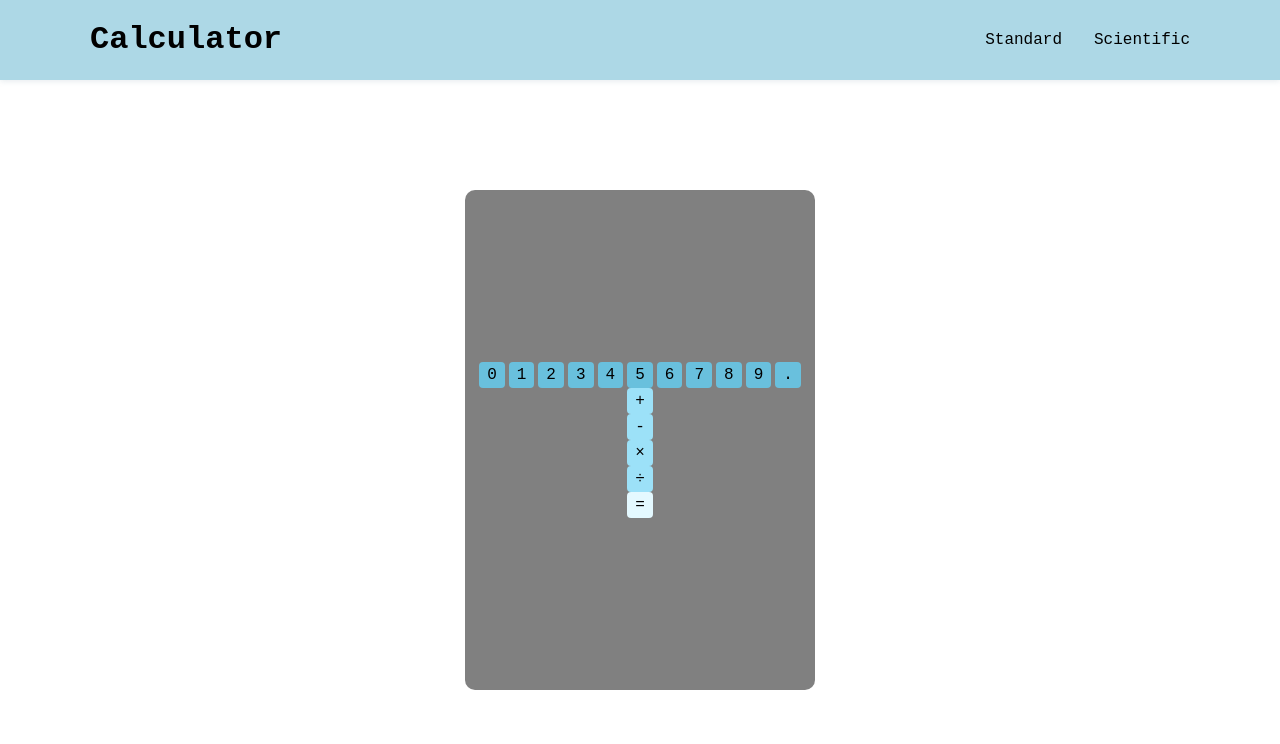
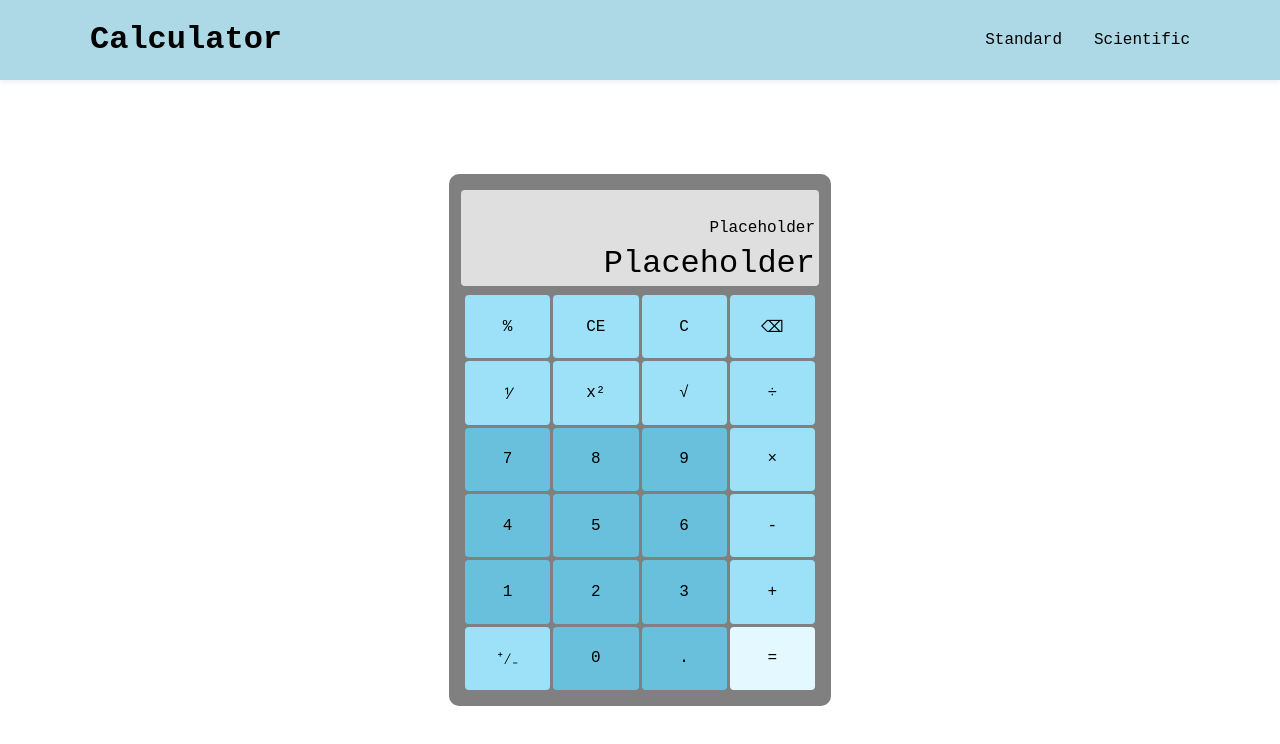
Before and after one commit to Blastose/calculator, a plain HTML site: page index.html in a window 1280 px wide. Drawn offline with Linux system fonts and the light colour scheme.

Commit message:
Adjust layout to typical calculator UI

```diff
--- a/index.html
+++ b/index.html
@@ -22,27 +22,47 @@
     <div class="calculator">
       <div class="calculator-base">
         <div class="calculator-display">
+          <div class="calculator-display-top">Placeholder</div>
+          <div class="calculator-display-bottom">Placeholder</div>
+        </div>
 
+        <div class="calculator-input">
+          <div class="row">
+            <div class="operator-key" data-value="%">%</div>
+            <div class="operator-key" data-value="CE">CE</div>
+            <div class="operator-key" data-value="C">C</div>
+            <div class="operator-key" data-value="⌫">⌫</div>
           </div>
-        <div class="calculator-keys">
-          <div class="calc-key" data-value="0">0</div>
+          <div class="row">
+            <div class="operator-key" data-value="⅟">⅟</div>
+            <div class="operator-key" data-value="x²">x²</div>
+            <div class="operator-key" data-value="√">√</div>
+            <div class="operator-key" data-value="÷">÷</div>
+          </div>
+          <div class="row">
+            <div class="calc-key" data-value="7">7</div>
+            <div class="calc-key" data-value="8">8</div>
+            <div class="calc-key" data-value="9">9</div>
+            <div class="operator-key" data-value="×">×</div>
+          </div>
+          <div class="row">
+            <div class="calc-key" data-value="4">4</div>
+            <div class="calc-key" data-value="5">5</div>
+            <div class="calc-key" data-value="6">6</div>
+            <div class="operator-key" data-value="-">-</div>
+          </div>
+          <div class="row">
             <div class="calc-key" data-value="1">1</div>
             <div class="calc-key" data-value="2">2</div>
             <div class="calc-key" data-value="3">3</div>
-          <div class="calc-key" data-value="4">4</div>
-          <div class="calc-key" data-value="5">5</div>
-          <div class="calc-key" data-value="6">6</div>
-          <div class="calc-key" data-value="7">7</div>
-          <div class="calc-key" data-value="8">8</div>
-          <div class="calc-key" data-value="9">9</div>
+            <div class="operator-key" data-value="+">+</div>
+          </div>
+          <div class="row">
+            <div class="operator-key" data-value="⁺∕₋">⁺∕₋</div>
+            <div class="calc-key" data-value="0">0</div>
             <div class="calc-key" data-value=".">.</div>
+            <div class="equals-key" data-value="=">=</div>
           </div>
-        <div class="operators">
-          <div class="operator-key" data-value="+">+</div>
-          <div class="operator-key" data-value="-">-</div>
-          <div class="operator-key" data-value="×">×</div>
-          <div class="operator-key" data-value="÷">÷</div>
-          <div class="equals-key" data-value="=">=</div>
         </div>
       </div>
     </div>
--- a/styles.css
+++ b/styles.css
@@ -52,7 +52,9 @@ body {
   display: flex;
   flex-direction: column;
   align-items: center;
-  justify-content: center;
+  justify-content: space-between;
+  padding: 16px;
+  gap: 9px;
 }
 
 .calculator-keys {
@@ -63,12 +65,16 @@ body {
 .calc-key,
 .operator-key,
 .equals-key {
+  flex: 1 1 0px;
   outline: none;
   border-radius: 4px;
   padding: 4px 8px;
   cursor: pointer;
   user-select: none;
   transition-duration: 0.2s;
+  display: flex;
+  align-items: center;
+  justify-content: center;
 }
 
 .calc-key {
@@ -88,3 +94,38 @@ body {
 .equals-key:hover {
   background-color: rgb(71, 146, 172);
 }
+
+.calculator-input {
+  display: flex;
+  flex-direction: column;
+  flex: 1;
+  width: 100%;
+  gap: 3px;
+}
+
+.row {
+  display: flex;
+  flex: 1;
+  gap: 3px;
+}
+
+.calculator-display {
+  background-color: rgb(223, 223, 223);
+  border-radius: 4px;
+  padding: 4px;
+  gap: 8px;
+  width: 100%;
+  height: 88px;
+  text-align: right;
+  display: flex;
+  flex-direction: column;
+  justify-content: flex-end;
+}
+
+.calculator-display-top {
+  font-size: 16px;
+}
+
+.calculator-display-bottom {
+  font-size: 32px;
+}
```
Lines whose indentation alone changed are shown as unchanged.
